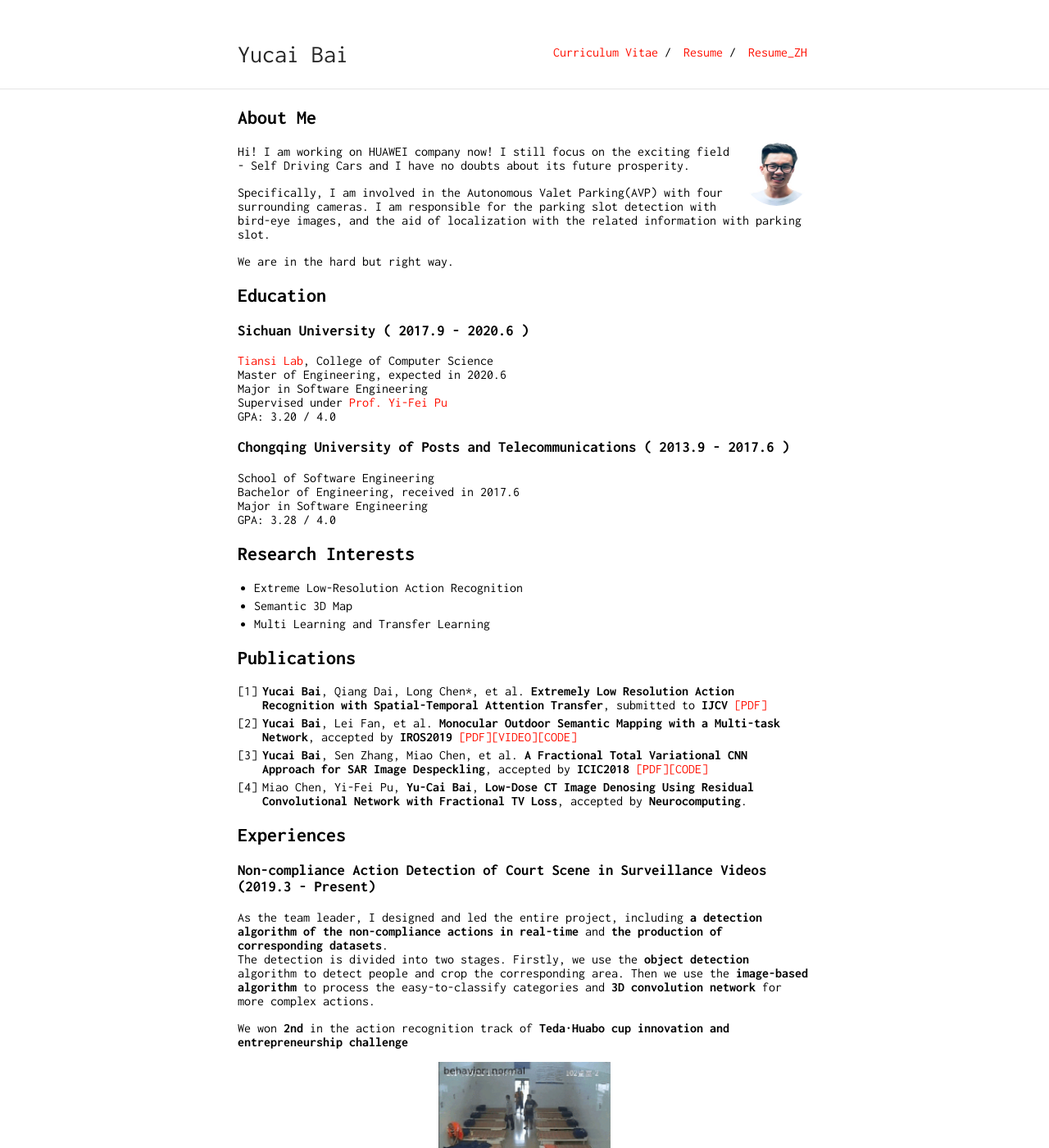
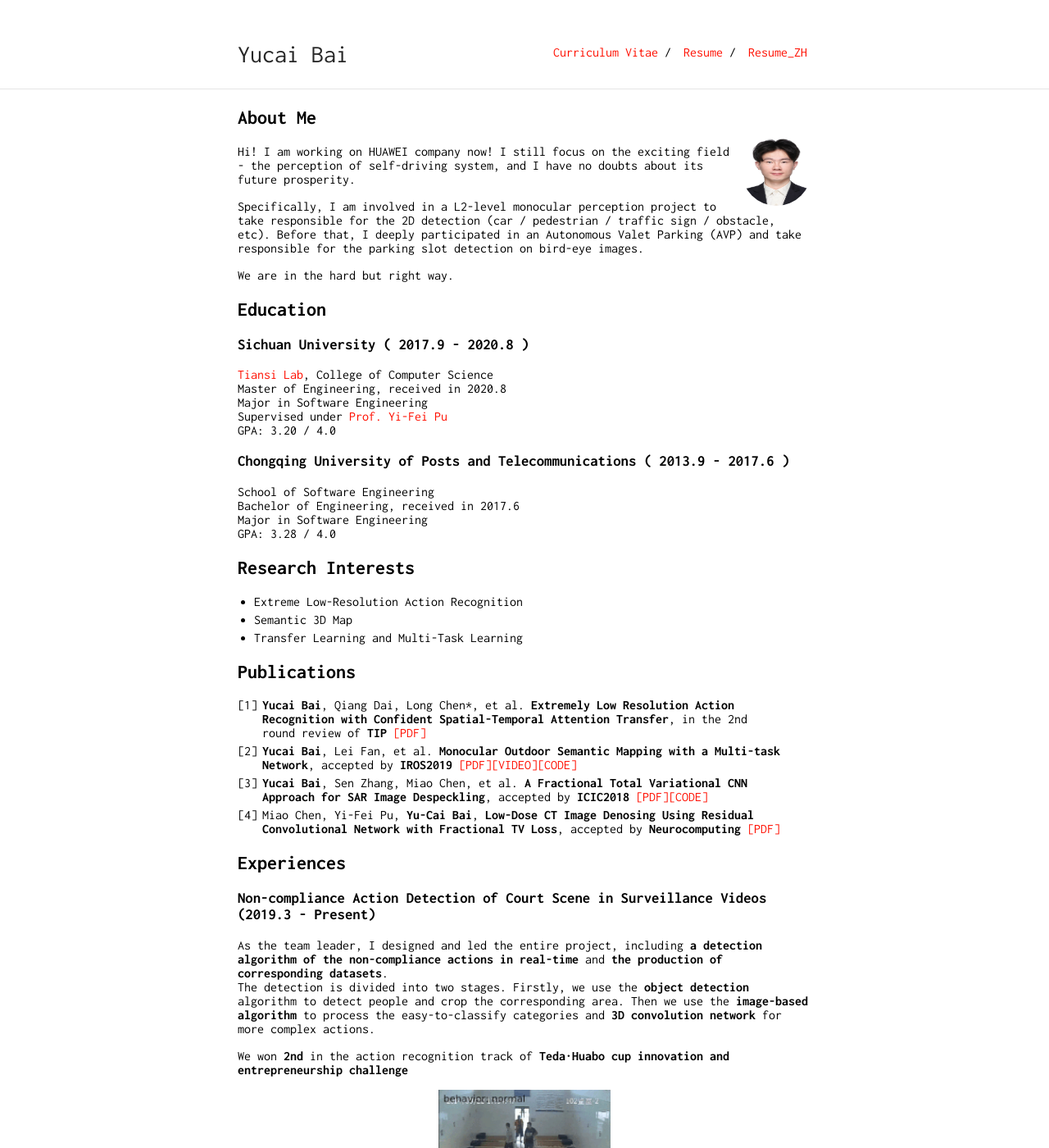
Before and after one commit to RaymondByc/raymondbyc-github.io, a Jekyll site: the page built from index.md, in a window 1280 px wide and 1400 px high. Shown: the whole window at 82% size. Built offline with Jekyll 4.4.1, drawn with Linux system fonts in a browser that asks for light colours; our own code applies the rules of GitHub Pages for plain Markdown files.

Commit message:
Updated the recent status(personal and academic).

```diff
--- a/index.md
+++ b/index.md
@@ -6,16 +6,17 @@ layout: default
 
 <img class="profile-picture" src="portrait.jpg">
 
-Hi! I am working on HUAWEI company now! I still focus on the exciting field - Self Driving Cars and I have no doubts about its future prosperity.
+Hi! I am working on HUAWEI company now! I still focus on the exciting field - the perception of self-driving system, and I have no doubts about its future prosperity.
 
-Specifically, I am involved in the Autonomous Valet Parking(AVP) with four surrounding cameras. I am responsible for the parking slot detection with bird-eye images, and the aid of localization with the related information with parking slot.
+Specifically, I am involved in a L2-level monocular perception project to take responsible for the 2D detection (car / pedestrian / traffic sign / obstacle, etc).
+Before that, I deeply participated in an Autonomous Valet Parking (AVP) and take responsible for the parking slot detection on bird-eye images.
 
 We are in the hard but right way.
 
 ## Education
-### Sichuan University ( 2017.9 - 2020.6 )
+### Sichuan University ( 2017.9 - 2020.8 )
 [Tiansi Lab](http://tiansilab.org/en/index.jsp), College of  Computer Science
-Master of Engineering, expected in 2020.6
+Master of Engineering, received in 2020.8
 Major in Software Engineering
 Supervised under [Prof. Yi-Fei Pu](https://ieeexplore.ieee.org/author/37269178400)
 GPA: 3.20 / 4.0
@@ -29,13 +30,13 @@ GPA: 3.28 / 4.0
 ## Research Interests
 - Extreme Low-Resolution Action Recognition
 - Semantic 3D Map
-- Multi Learning and Transfer Learning
+- Transfer Learning and Multi-Task Learning
 
 ## Publications
-1. __Yucai Bai__, Qiang Dai, Long Chen*, et al. __Extremely Low Resolution Action Recognition with Spatial-Temporal Attention Transfer__, submitted to __IJCV__ [\[PDF\]](https://arxiv.org/pdf/1909.03580.pdf)
+1. __Yucai Bai__, Qiang Dai, Long Chen*, et al. __Extremely Low Resolution Action Recognition with Confident Spatial-Temporal Attention Transfer__, in the 2nd round review of __TIP__ [\[PDF\]](https://arxiv.org/pdf/1909.03580.pdf)
 2. __Yucai Bai__, Lei Fan, et al. __Monocular Outdoor Semantic Mapping with a Multi-task Network__, accepted by __IROS2019__ [\[PDF\]](https://arxiv.org/abs/1901.05807)[\[VIDEO\]](https://www.youtube.com/watch?v=PuVFtVPx3MQ)[\[CODE\]](https://github.com/RaymondByc/segm_depth_network)
 3. __Yucai Bai__, Sen Zhang, Miao Chen, et al. __A Fractional Total Variational CNN Approach for SAR Image Despeckling__, accepted by __ICIC2018__ [\[PDF\]](https://link.springer.com/chapter/10.1007/978-3-319-95957-3_46)[\[CODE\]](https://github.com/RaymondByc/FID-CNN)
-4. Miao Chen, Yi-Fei Pu, __Yu-Cai Bai__, __Low-Dose CT Image Denosing Using Residual Convolutional Network with Fractional TV Loss__, accepted by __Neurocomputing__.
+4. Miao Chen, Yi-Fei Pu, __Yu-Cai Bai__, __Low-Dose CT Image Denosing Using Residual Convolutional Network with Fractional TV Loss__, accepted by __Neurocomputing__ [\[PDF\]](https://www.sciencedirect.com/science/article/abs/pii/S0925231220314995)
 
 ## Experiences
 
```
Also changed, not shown: portrait.jpg, 1 other file.
